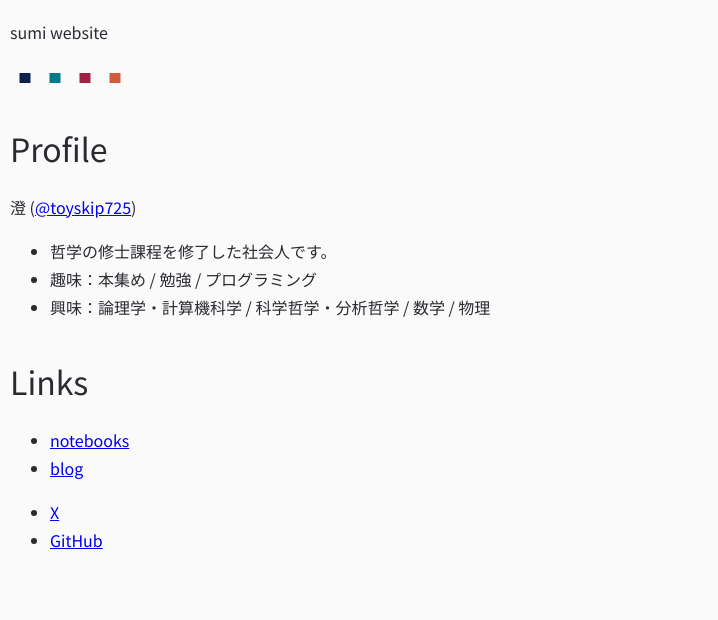
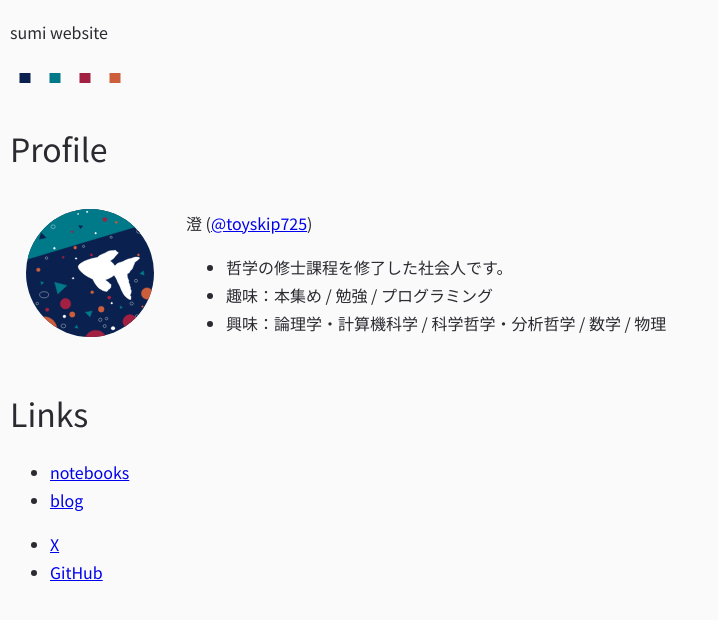
Before and after one commit to toyskip725/toyskip725.github.io, a website: page index.html in a window 1280 px wide. Shown: the whole page, without its empty margins (0-718 px from the left). Drawn offline with Linux system fonts and the light colour scheme.

Commit message:
[feature] add profile icon

```diff
--- a/index.html
+++ b/index.html
@@ -17,12 +17,17 @@
     <main>
       <div class="divider"></div>
       <h1>Profile</h1>
+      <div class="profile-container">
+        <img class="profile-icon" src="profile.svg" alt="profile icon">
+        <div class="profile-content">
           <p>澄 (<a href="https://x.com/toyskip725" target="_blank" rel="noopener noreferrer">@toyskip725</a>)</p>
           <ul>
             <li>哲学の修士課程を修了した社会人です。</li>
             <li>趣味：本集め / 勉強 / プログラミング</li>
             <li>興味：論理学・計算機科学 / 科学哲学・分析哲学 / 数学 / 物理</li>
           </ul>
+        </div>
+      </div>
       <h1>Links</h1>
       <ul>
         <li><a href="https://toyskip725.github.io/notebooks/">notebooks</a></li>
--- a/style.css
+++ b/style.css
@@ -30,6 +30,20 @@ li {
   line-height: 1.75em;
 }
 
+.profile-container {
+  display: flex;
+  align-items: center;
+}
+.profile-icon {
+  width: 128px;
+  height: 128px;
+  border-radius: 50%;
+  margin: 0.5em 1em;
+}
+.profile-content {
+  margin: 0em 1em;
+}
+
 @media screen and (max-width: 640px) {
   h1 {
     font-size: 1.5rem;
@@ -42,4 +56,8 @@ li {
   li {
     font-size: 0.875rem;
   }
+
+  .profile-container {
+      display: block;
+  }
 }
```
Also changed, not shown: profile.svg (added). Lines whose indentation alone changed are shown as unchanged.
